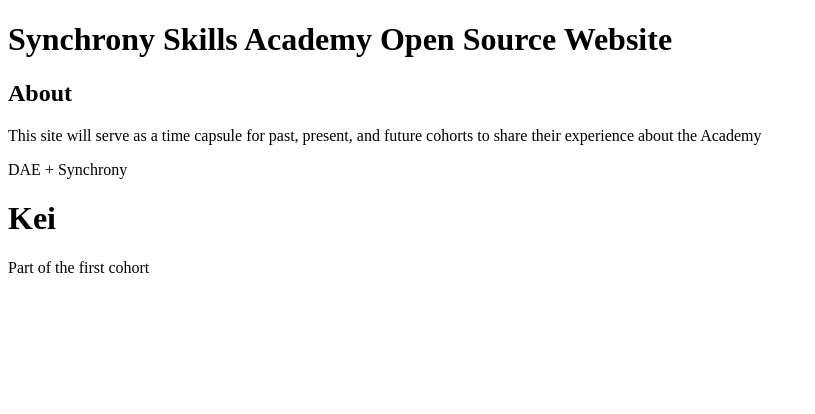
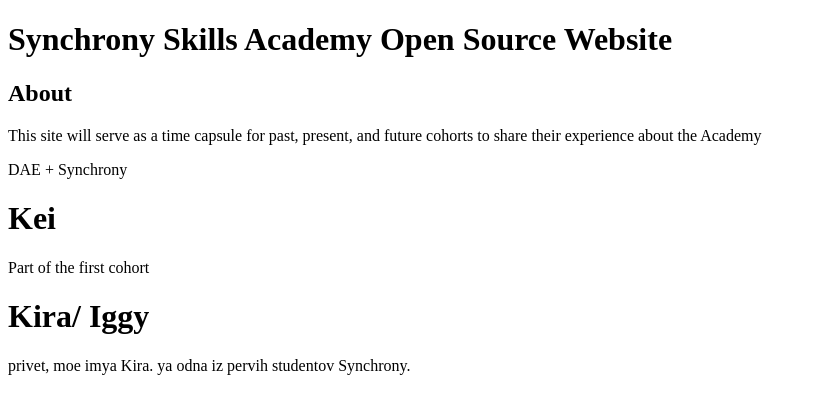
Before and after one commit to DAE-Skills-Academy/DAE-Skills-Academy-Student_Website, a plain HTML site: page index.html in a window 1280 px wide. Shown: the whole page, without its empty margins (0-815 px from the left). Drawn offline with Linux system fonts and the light colour scheme.

Commit message:
added my name and some about me

```diff
--- a/index.html
+++ b/index.html
@@ -19,6 +19,9 @@
   <h1>Kei</h1>
   <p>Part of the first cohort</p>
 
+  <h1> Kira/ Iggy </h1>
+  <p> privet, moe imya Kira. ya odna iz pervih studentov Synchrony. </p>
+
 
   <script src="script.js"></script>
 
```
